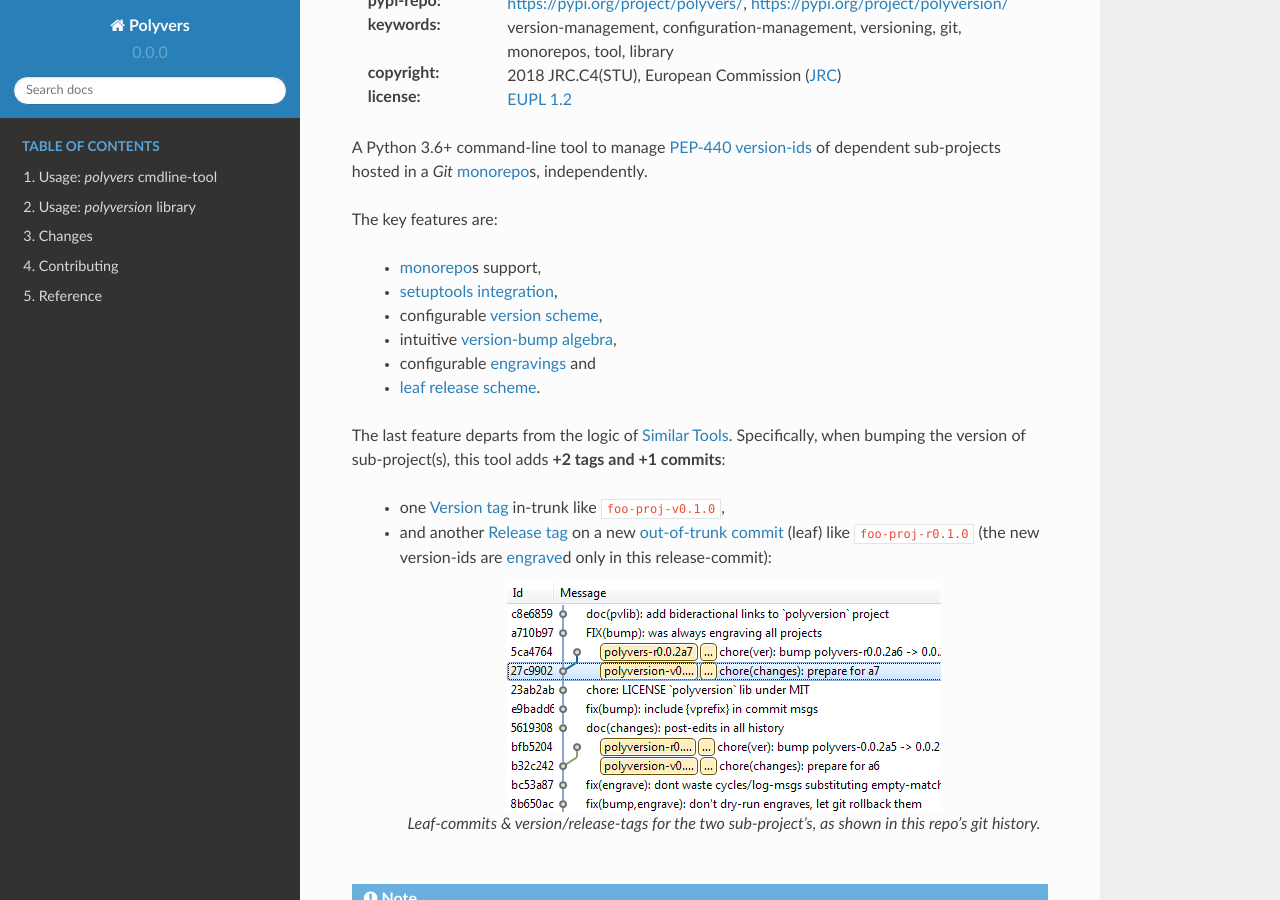
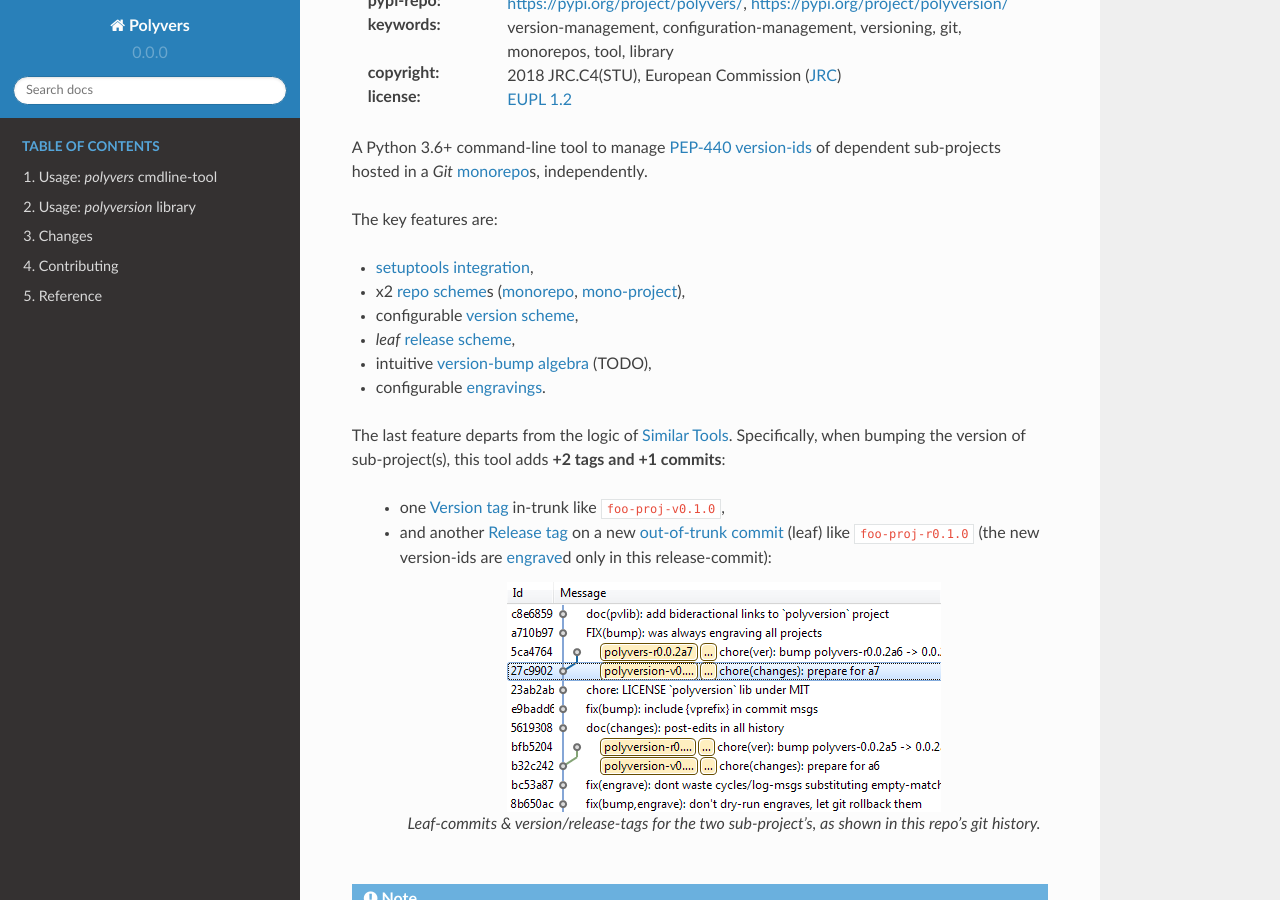
Before and after one commit to ankostis/polyvers, a Sphinx documentation site: the page built from docs/index.rst, in a window 1280 px wide and 900 px high, scrolled down 940 px. Built offline with Sphinx 7.4.7 and the Read the Docs theme 2.0.0, drawn with Linux system fonts in a browser that asks for light colours.

Commit message:
doc(readme): new term `repo scheme`, reorder shcemes in OP
+ minor sim-tools ref-link fix.

```diff
--- a/README.rst
+++ b/README.rst
@@ -49,12 +49,12 @@
 
 The key features are:
 
-    - :term:`monorepo`\s support,
-    - :term:`setuptools integration`,
-    - configurable :term:`version scheme`,
-    - intuitive :term:`version-bump algebra`,
-    - configurable :term:`engravings` and
-    - :term:`leaf release scheme`.
+- :term:`setuptools integration`,
+- x2 :term:`repo scheme`\s (:term:`monorepo`, :term:`mono-project`),
+- configurable :term:`version scheme`,
+- *leaf* :term:`release scheme`,
+- intuitive :term:`version-bump algebra` (TODO),
+- configurable :term:`engravings`.
 
 The last feature departs from the logic of :ref:`similar-tools`.
 Specifically, when bumping the version of sub-project(s), this tool
@@ -404,8 +404,13 @@
         one of these modifiers: ``+^~=``
         See :mod:`polyvers.vermath` for more.
 
+    repo scheme
     monorepo
     mono-project
+        whether a git repo hosts a single or multiple subprojects
+
+        **Rational:**
+
         When your single project succeeds, problems like these are known only too well:
 
           Changes in **web-server** part depend on **core** features that cannot
@@ -452,7 +457,7 @@
         merge-conflicts due to the version-ids :term:`engrave`\d" in the sources.
         In :term:`monorepo`\s, the versions proliferate, and so does the conflicts.
 
-        Contrary to :ref:`similar tools`, static version-ids are engraved only in out-of-trunk
+        Contrary to :ref:`similar-tools`, static version-ids are engraved only in out-of-trunk
         (leaf) commits, and only when the sub-projects are released.
         In-trunk code is never touched, and version-ids are reported, on runtime, based
         on Git tags (like ``git-describe``), so they are always up-to-date.
--- a/docs/reference.rst
+++ b/docs/reference.rst
@@ -16,7 +16,8 @@
 Module: :mod:`polyversion`
 ------------------------------------
 .. automodule:: polyversion
-   :members:    polyversion, polytime, decide_vprefixes,
+   :members:    polyversion, polytime,
+                decide_vprefixes,
                 vtag_format, vtag_regex, pvtag_format, pvtag_regex
 
 Module: :mod:`polyversion.setuplugin`
```
Also changed, not shown: other parts of README.rst (+2 -2 lines).
